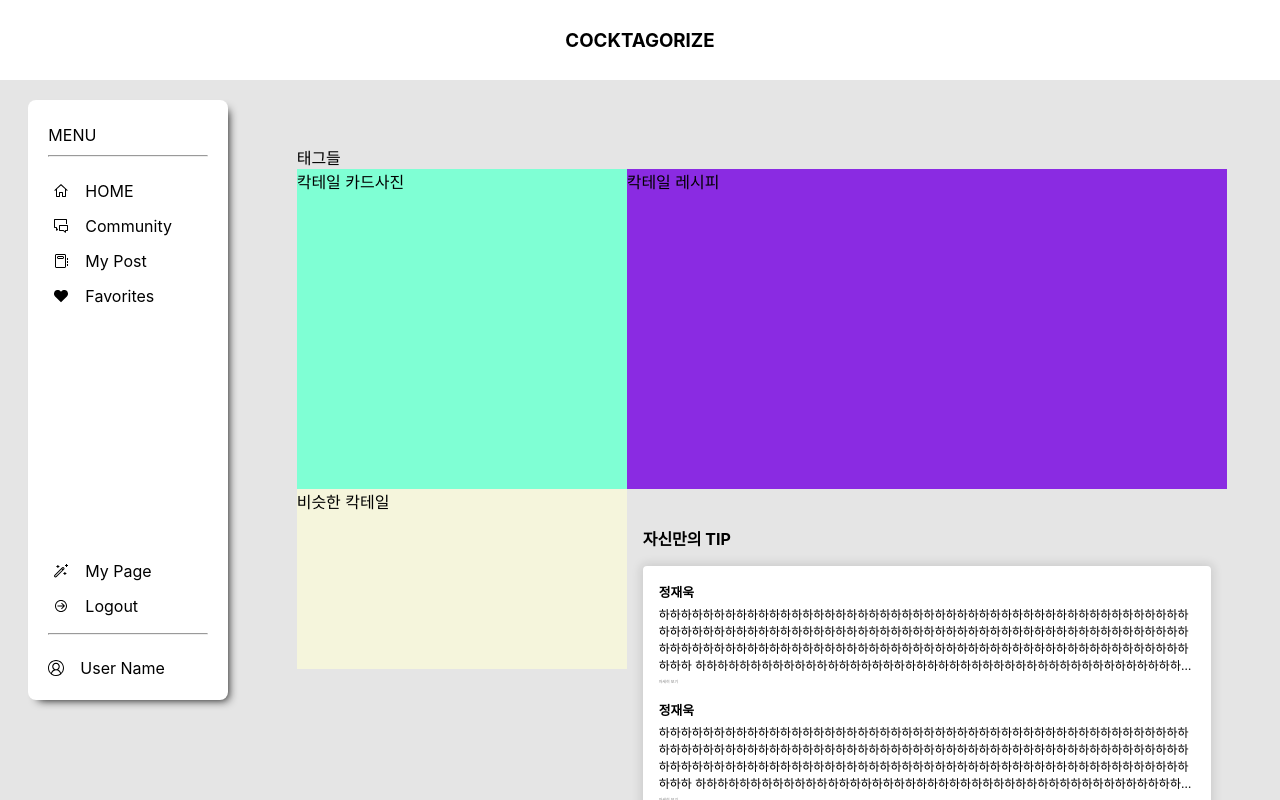
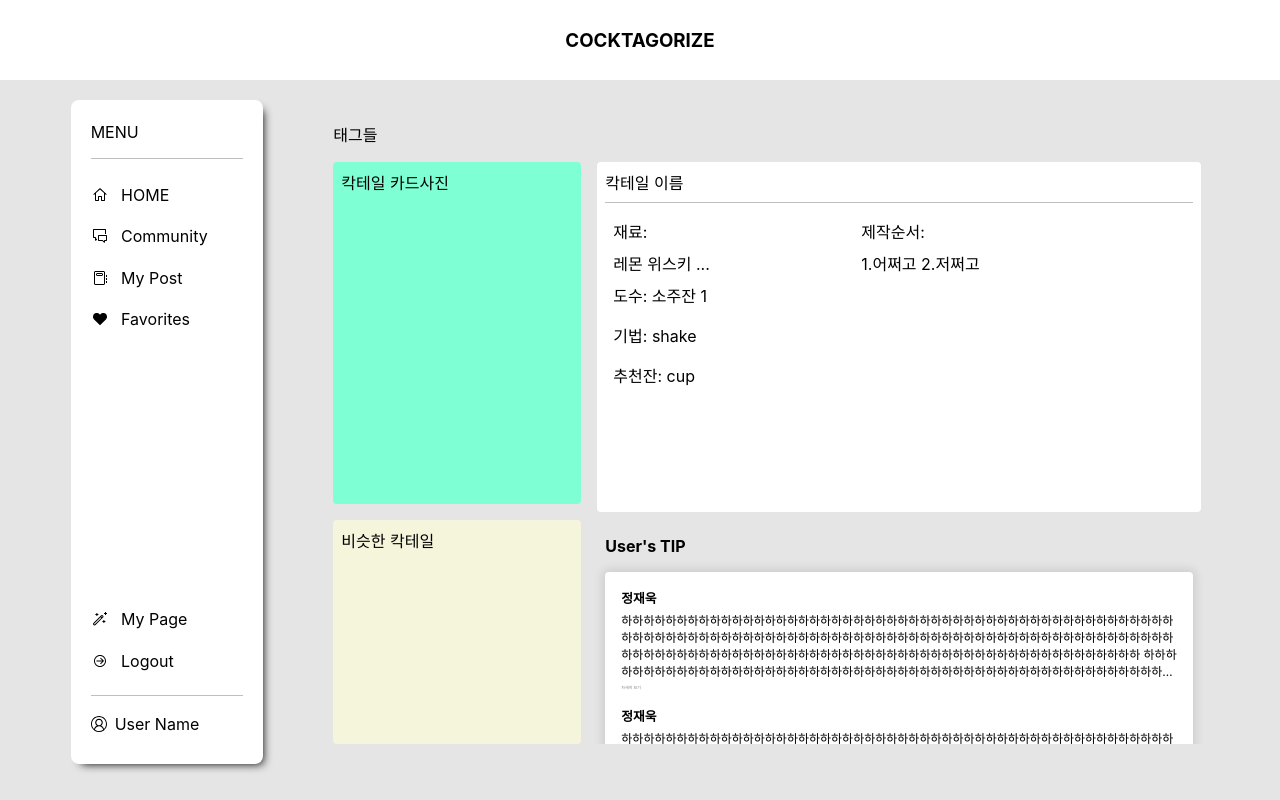
Before and after one commit to CSID-DGU/2023-1-OSSP2-NotEasy-10, a React (Create React App) app in the folder cocktagorize/src/main/frontend/: page /cocktail/1 in a window 1280 px wide. Shown: the top 800 px of the page. Built offline with nearby package versions, Linux system fonts and the light colour scheme.

Commit message:
sidebar 최종 & CocktailDetail Page 틀

```diff
--- a/cocktagorize/src/main/frontend/src/component/UserTipList.js
+++ b/cocktagorize/src/main/frontend/src/component/UserTipList.js
@@ -9,11 +9,14 @@ import styled from "styled-components";
 const UserTipListBlock = styled.div`
   display: flex;
   flex-direction: column;
-  padding: 1rem;
+  padding: 0 1rem 1rem 1rem;
+  height: 28vh;
+  overflow-y: scroll;
 `;
 
 const H4 = styled.h4`
   margin-bottom: 1rem;
+  margin-top: 1rem;
 `;
 
 const TipList = styled.div`
@@ -27,19 +30,8 @@ const TipList = styled.div`
 const UserTipList = () => {
   return (
     <UserTipListBlock>
-      <H4>자신만의 TIP</H4>
+      <H4> User's TIP</H4>
       <TipList>
-        <UserTip />
-        <UserTip />
-        <UserTip />
-        <UserTip />
-        <UserTip />
-        <UserTip />
-        <UserTip />
-        <UserTip />
-        <UserTip />
-        <UserTip />
-        <UserTip />
         <UserTip />
         <UserTip />
       </TipList>
--- a/cocktagorize/src/main/frontend/src/component/common/Footer.js
+++ b/cocktagorize/src/main/frontend/src/component/common/Footer.js
@@ -6,7 +6,6 @@ const FooterBlock = styled.footer`
   position: relative;
   transform: translateY(-100%);
   height: 4rem;
-  width: 100vw;
 `;
 
 const Footer = () => {
--- a/cocktagorize/src/main/frontend/src/component/common/sidebar/Sidebar.css
+++ b/cocktagorize/src/main/frontend/src/component/common/sidebar/Sidebar.css
@@ -1,17 +1,20 @@
 .sidebar {
   background-color: white;
-  width: 200px;
-  height: 600px;
-  margin: 20px 20px 20px 20px;
-  padding: 20px;
+  width: 15vw;
+  height: 83vh;
+  margin: 1.25rem;
+  padding: 1.25rem;
   border-radius: 0.5rem;
   -webkit-box-shadow: 5px 5px 10px -5px #000000;
   box-shadow: 5px 5px 10px -5px #000000;
+  display: flex;
+  flex-direction: column;
 }
 
 li {
   display: flex;
   align-items: center;
+  margin-bottom: 0.1rem;
 }
 
 .dropdown {
@@ -20,47 +23,59 @@ li {
 }
 
 .list {
-  margin-left: 1rem;
+  margin-left: 0.8rem;
+  cursor: pointer;
 }
 
 .menu {
-  margin: 5px 0 10px 0;
+  margin: 0.1rem 0 0.5rem 0;
 }
 
 .menulist {
   list-style: none;
-  height: 360px;
-  padding-left: 5px;
+  padding-left: 0.1rem;
+  flex: 1;
+  margin-top: 0.5rem;
 }
 
 .menulist > li {
-  height: 35px;
+  height: 5vh;
 }
 .menulist > li:hover {
   background-color: lightgray;
-  border-radius: 5px;
+  border-radius: 0.2rem;
 }
 
 .menulist_personal {
   list-style: none;
-  margin-top: 20px;
-  margin-bottom: 10px;
-  padding-left: 5px;
+  margin-bottom: 0.3rem;
+  padding-left: 0.1rem;
 }
 
 .menulist_personal > li {
-  height: 35px;
+  height: 5vh;
 }
 .menulist_personal > li:hover {
   background-color: lightgray;
-  border-radius: 5px;
-}
-
-hr {
-  margin: 5px 0 5px 0;
+  border-radius: 0.2rem;
 }
 
 .dropdown {
-  height: 35px;
-  margin-top: 15px;
+  height: 2.5rem;
 }
+
+.user{
+  margin-left: 0.5rem;
+  cursor: default;
+}
+
+.menu{
+  cursor: default;
+}
+
+hr{
+  margin: 0.5rem 0;
+  border: 0;
+  border-top: 1px solid;
+  opacity: .25;
+}
--- a/cocktagorize/src/main/frontend/src/component/common/sidebar/Sidebar.jsx
+++ b/cocktagorize/src/main/frontend/src/component/common/sidebar/Sidebar.jsx
@@ -40,7 +40,7 @@ export default function Sidebar() {
       </ul>
       <hr></hr>
       <div className="dropdown">
-        <VscAccount /> <div className="list User">User Name</div>
+        <VscAccount /> <div className="user">User Name</div>
       </div>
     </div>
   );
--- a/cocktagorize/src/main/frontend/src/pages/CocktailDetail/CocktailDetail.css
+++ b/cocktagorize/src/main/frontend/src/pages/CocktailDetail/CocktailDetail.css
@@ -4,49 +4,81 @@
 }
 
 .content {
-  width: 990px;
-  margin: 25px 15px 25px 10px;
+  width: 70vw;
+  margin: 1.6rem 0 1.5rem 0;
+  padding: 1rem 1.25rem 1rem 0;
   background-color: transparent;
-  padding: 30px;
   border-radius: 0.5rem;
+  display: flex;
+  flex-direction: column;
 }
 
 .tags {
-  margin-top: 10px;
+  margin-bottom: 0.5rem;
 }
 
 .inner {
   display: flex;
   height: auto;
+  flex: 1;
 }
 
 .inner_left {
-  width: 330px;
-  height: 500px;
-  background-color: none;
+  display: inline-flex;
+  flex-direction: column;
+  width: 20vw;
+  height: auto;
 }
 
 .cocktail_card {
   background-color: aquamarine;
-  height: 320px;
+  flex: 1;
+  padding: 0.5rem;
+  margin: 0.5rem 0.5rem 0.5rem 0;
+  border-radius: 0.25rem;
 }
 
 .cocktail_similar {
   background-color: beige;
-  height: 180px;
+  height: 28vh;
+  padding: 0.5rem;
+  margin: 0.5rem 0.5rem 0 0;
+  border-radius: 0.25rem;
 }
 
 .inner_right {
-  width: 600px;
-  background-color: none;
+  display: inline-flex;
+  flex-direction: column;
+  height: auto;
+  flex: 1;
 }
 
 .cocktail_recipe {
-  background-color: blueviolet;
-  height: 320px;
+  background-color: white;
+  flex: 1;
+  padding: 0.5rem;
+  margin: 0.5rem;
+  border-radius: 0.25rem;
 }
 
-.cocktail_tip {
-  background-color: cadetblue;
-  height: 180px;
+.info {
+  display: flex;
+
 }
+
+.info_left {
+  display: flex;
+  flex-direction: column;
+  width: 30vh;
+  margin: 0 0.5rem;
+}
+
+p{
+  margin: 0.5rem 0;
+}
+
+.info_right{
+  display: flex;
+  flex-direction: column;
+  flex: 1;
+}
--- a/cocktagorize/src/main/frontend/src/pages/CocktailDetail/CocktailDetail.js
+++ b/cocktagorize/src/main/frontend/src/pages/CocktailDetail/CocktailDetail.js
@@ -15,7 +15,23 @@ const CocktailDetail = () => {
             <div className="cocktail_similar">비슷한 칵테일</div>
           </div>
           <div className="inner_right">
-            <div className="cocktail_recipe">칵테일 레시피</div>
+            <div className="cocktail_recipe">
+              <div className="name">칵테일 이름</div>
+              <hr />
+              <div className="info">
+                <div className="info_left">
+                  <p>재료: </p>
+                  <span className="ingredient">레몬 위스키 ...</span>
+                  <p>도수: 소주잔 <span className="alchol">1</span></p>
+                  <p>기법: <span className="technic">shake</span></p>
+                  <p>추천잔: <span className="glass">cup</span></p>
+                </div>
+                <div className="info_right">
+                  <p>제작순서: </p>
+                  <span className="order">1.어쩌고 2.저쩌고</span>
+                </div>
+              </div>
+            </div>
             <UserTipList />
           </div>
         </div>
```
